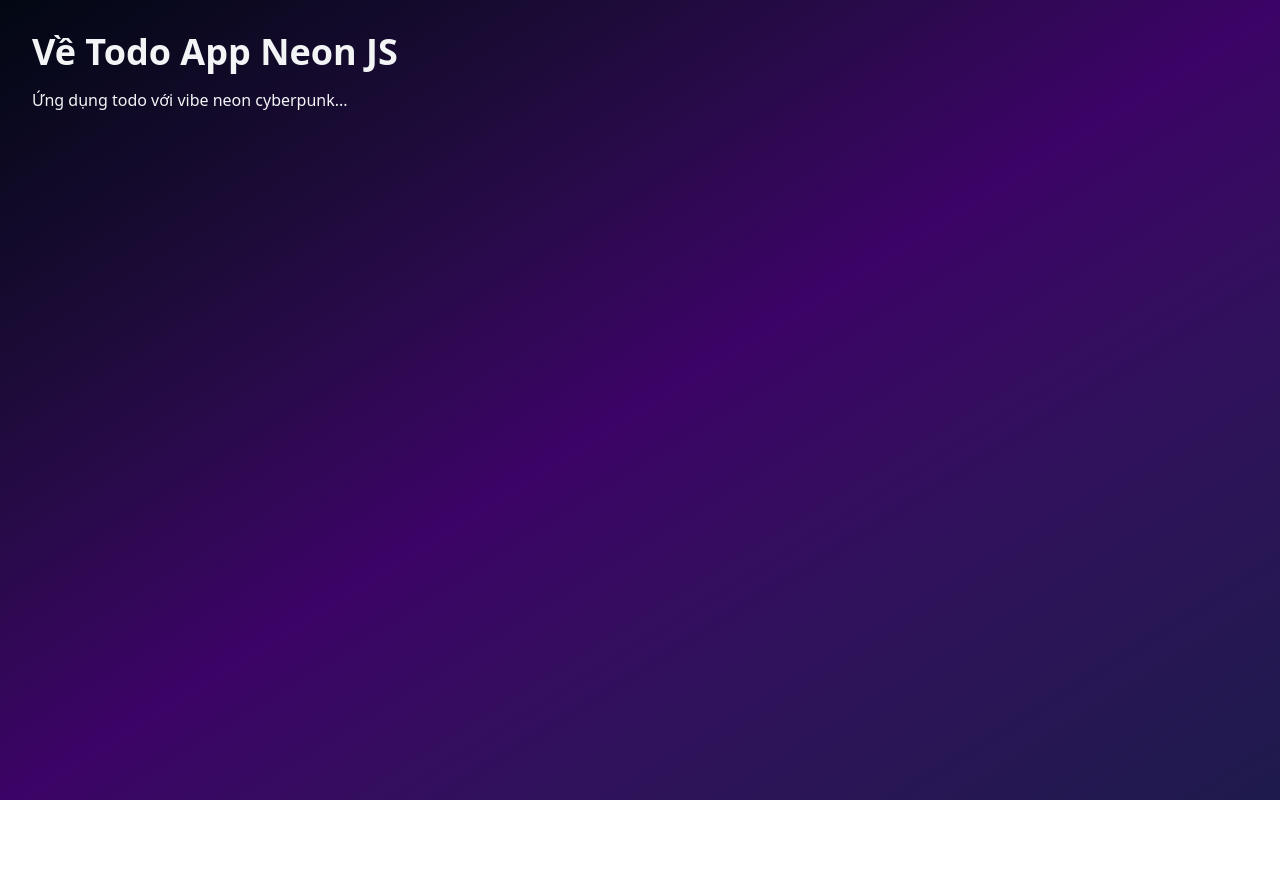
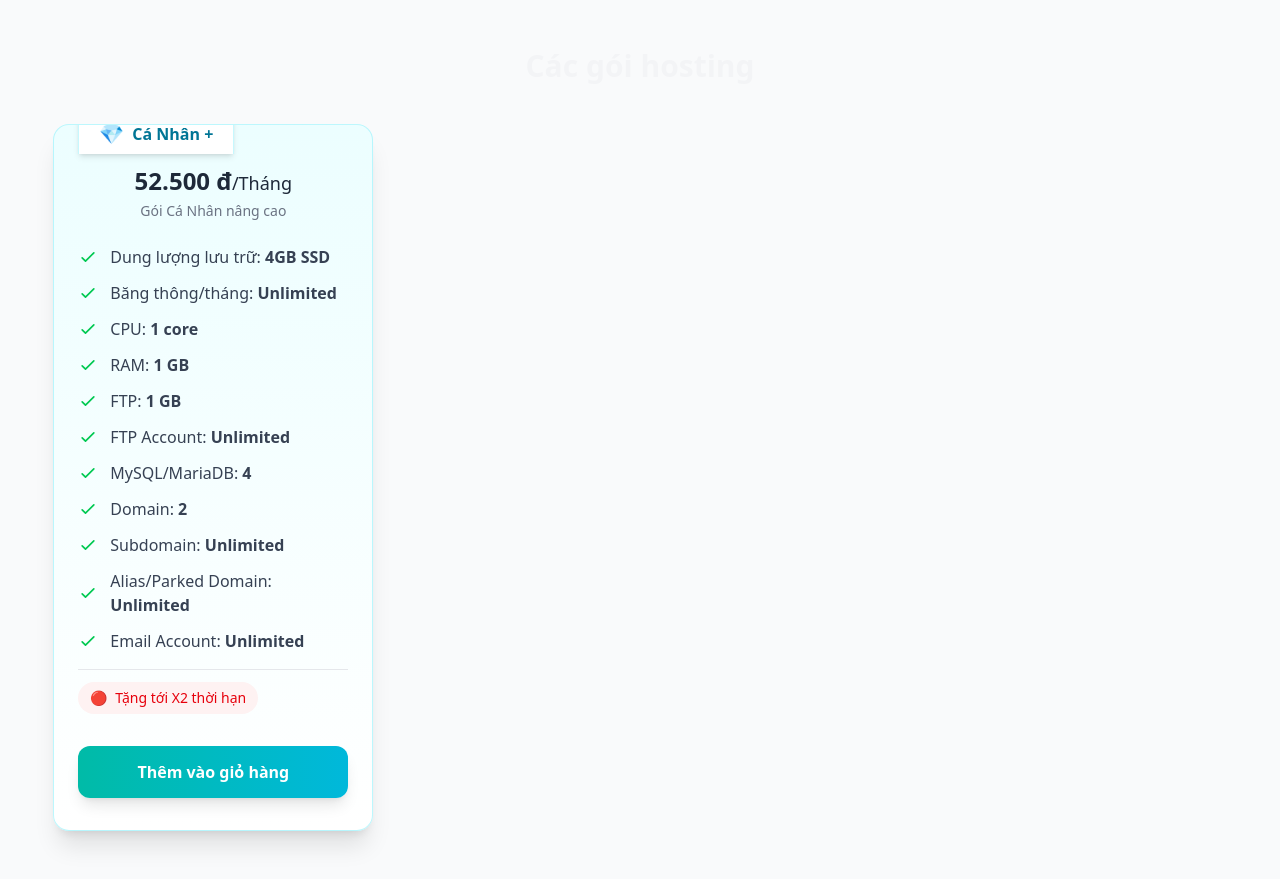
Before and after one commit to phxbinh/NextDemo, a Next.js app: page /about in a window 1280 px wide. Before the commit the page ends 800 px from the top, so only its background shows below. Built offline with nearby package versions, Linux system fonts and the light colour scheme.

Commit message:
Update page.tsx

```diff
--- a/src/app/(public)/about/page.tsx
+++ b/src/app/(public)/about/page.tsx
@@ -1,3 +1,5 @@
+
+/*
 export default function About() {
   return (
     <main className="p-8">
@@ -6,3 +8,23 @@ export default function About() {
     </main>
   );
 }
+*/
+
+
+// app/page.tsx (hoặc bất kỳ trang nào)
+import PricingCardCaNhanPlus from '../../../components/PricingCardCaNhanPlus';
+
+export default function Home() {
+  return (
+    <main className="min-h-screen bg-gray-50 py-12">
+      <div className="container mx-auto px-4">
+        <h1 className="text-3xl font-bold text-center mb-10">Các gói hosting</h1>
+
+        <div className="grid grid-cols-1 md:grid-cols-2 lg:grid-cols-3 gap-8 place-items-center">
+          <PricingCardCaNhanPlus />
+          {/* Thêm các card khác nếu có */}
+        </div>
+      </div>
+    </main>
+  );
+}
```
